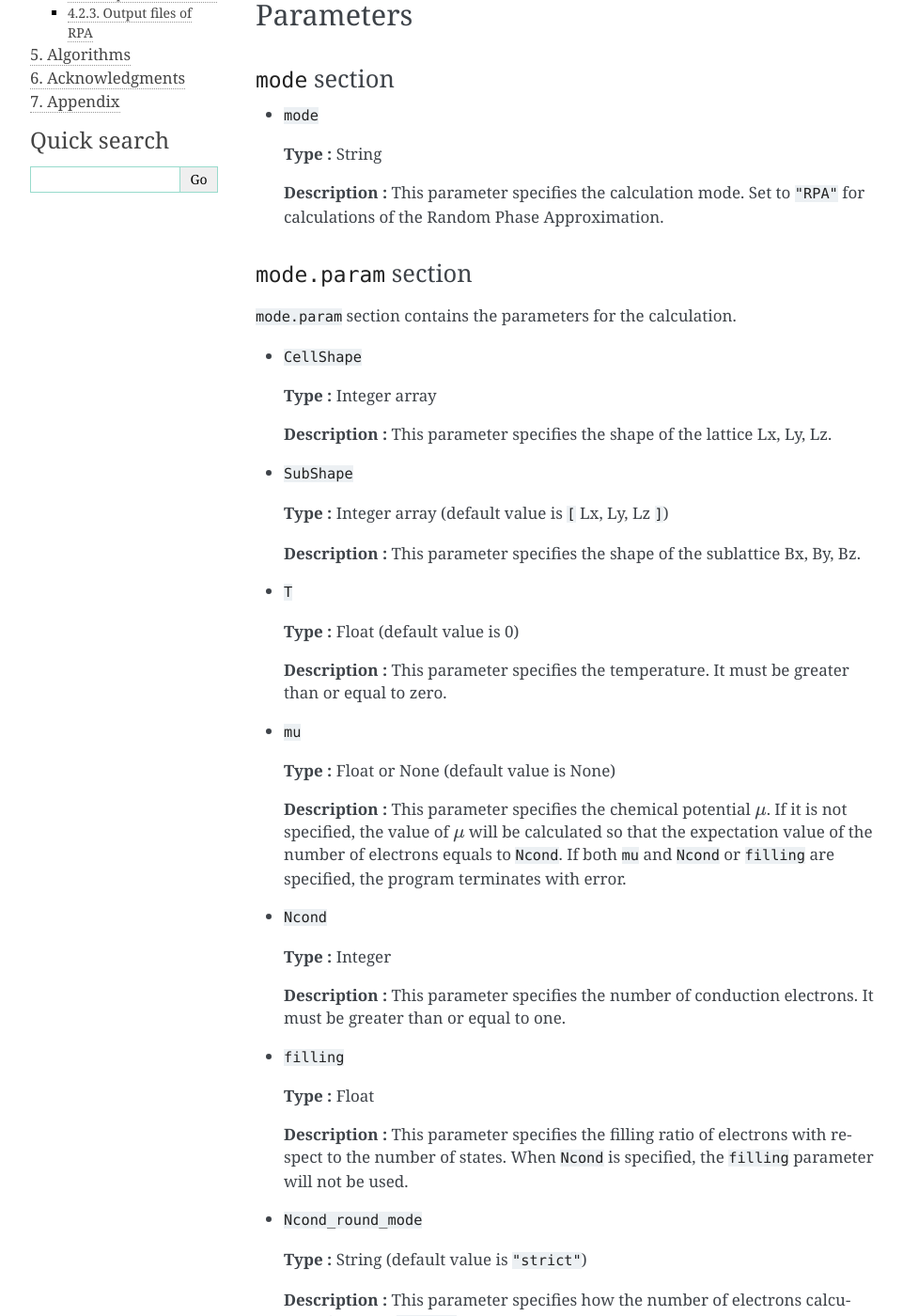
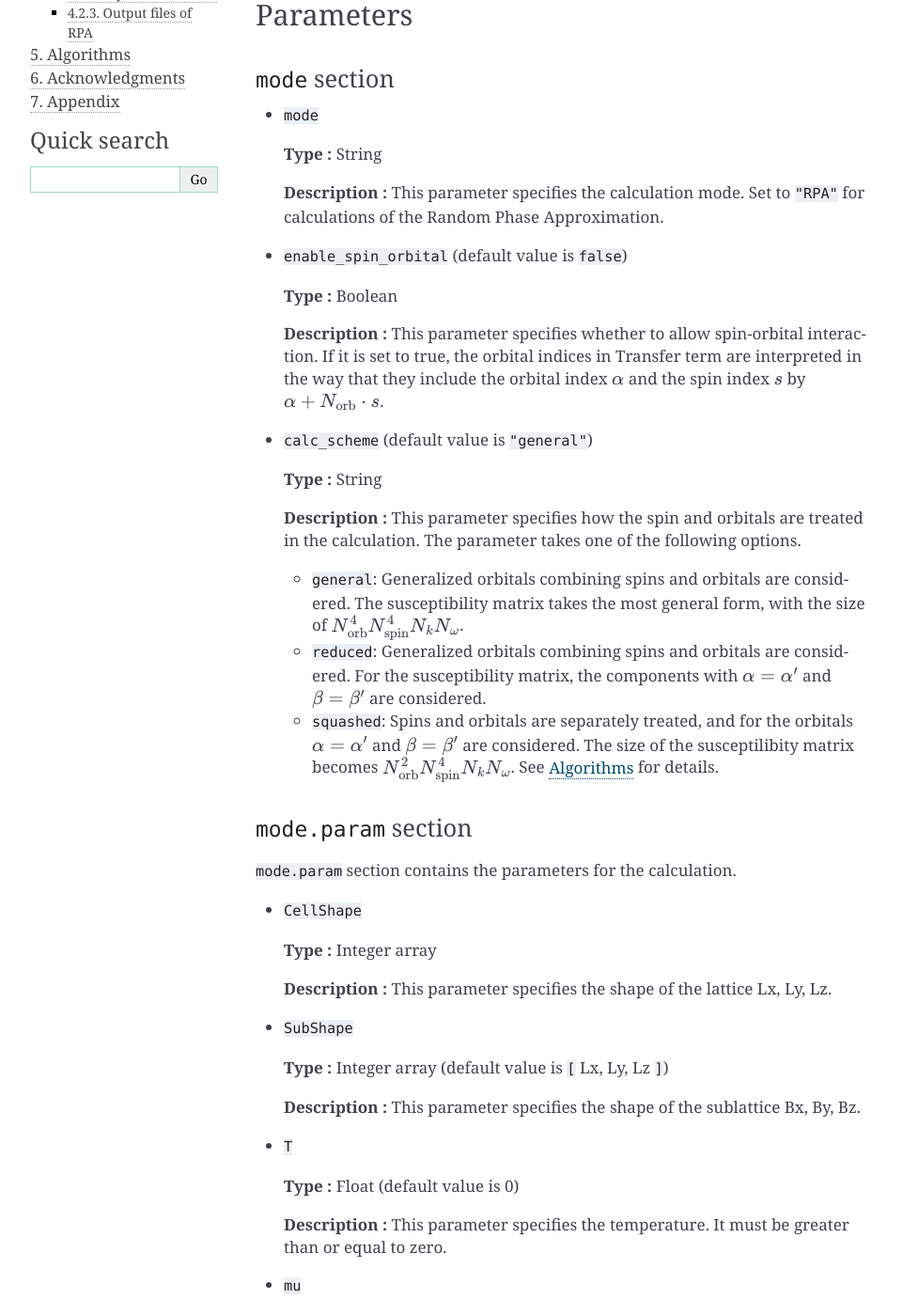
Before and after one commit to issp-center-dev/H-wave, a Sphinx documentation site: the page built from docs/en/source/rpa/filespecification/config/index_config.rst, in a window 1280 px wide and 1400 px high, scrolled down 552 px. Shown: the whole window at 94% size, without its empty margins (148-1109 px from the left). Built offline with Sphinx 7.4.7, drawn with Linux system fonts in a browser that asks for light colours; some of the changed text lies outside the part shown.

Commit message:
manual updated

```diff
--- a/docs/en/source/algorithm/rpa.rst
+++ b/docs/en/source/algorithm/rpa.rst
@@ -115,7 +115,7 @@ in the matrix form. Then finally it leads to the expression:
 
 In the above formula, orbitals and spins were treated as unified generalised orbitals.
 Of the arrays needed to perform the calculations,
-the susceptibility ( :math:`X^{(0)\alpha\alpha', \beta\beta'}({\bf q},i\omega_n)`, X^{\alpha\alpha', \beta\beta'}({\bf q},i\omega_n)`) is the largest multidimensional array,
+the susceptibility ( :math:`X^{(0)\alpha\alpha^\prime, \beta\beta^\prime}({\bf q},i\omega_n)`, :math:`X^{\alpha\alpha^\prime, \beta\beta^\prime}({\bf q},i\omega_n)`) is the largest multidimensional array,
 given by :math:`N_{\rm orb}^4 N_{\rm spin}^4 N_k N_{\omega}`, where the memory cost and computational complexity increase as the size increases.
 As explained below, the size of the multidimensional array of susceptibilities can be reduced by separating orbits and spins:
 for the two-body interactions handled in H-wave's RPA mode, separating orbits and spins results in
--- a/docs/en/source/rpa/filespecification/config/index_config.rst
+++ b/docs/en/source/rpa/filespecification/config/index_config.rst
@@ -38,6 +38,29 @@ Parameters
   **Description :**
   This parameter specifies the calculation mode.
   Set to ``"RPA"`` for calculations of the Random Phase Approximation.
+
+- ``enable_spin_orbital`` (default value is ``false``)
+
+  **Type :**
+  Boolean
+
+  **Description :**
+  This parameter specifies whether to allow spin-orbital interaction.
+  If it is set to true, the orbital indices in Transfer term are interpreted in the way that they include the orbital index :math:`\alpha` and the spin index :math:`s` by :math:`\alpha + N_\text{orb} \cdot s`.
+
+- ``calc_scheme`` (default value is ``"general"``)
+
+  **Type :**
+  String
+
+  **Description :**
+  This parameter specifies how the spin and orbitals are treated in the calculation. The parameter takes one of the following options.
+
+  - ``general``: Generalized orbitals combining spins and orbitals are considered. The susceptibility matrix takes the most general form, with the size of :math:`N_\text{orb}^4 N_\text{spin}^4 N_k N_\omega`.
+
+  - ``reduced``: Generalized orbitals combining spins and orbitals are considered. For the susceptibility matrix, the components with :math:`\alpha=\alpha^\prime` and :math:`\beta=\beta^\prime` are considered.
+
+  - ``squashed``: Spins and orbitals are separately treated, and for the orbitals :math:`\alpha=\alpha^\prime` and :math:`\beta=\beta^\prime` are considered. The size of the susceptilibity matrix becomes :math:`N_\text{orb}^2 N_\text{spin}^4 N_k N_\omega`. See :ref:`Ch:Algorithm` for details.
 
 
 ``mode.param`` section
--- a/docs/en/source/rpa/tutorial/tu-index.rst
+++ b/docs/en/source/rpa/tutorial/tu-index.rst
@@ -45,10 +45,8 @@ The calculation parameters are specified in ``[mode.param]`` subsection.
 ^^^^^^^^^^^^^^^^^^^^^^^^^^^^^^^^
 
 ``[file.input]`` subsection contains settings
-on the directory for the input files by ``path_to_input``,
-and the filename for the static Green's function by ``initial`` as an input.
-If the latter is not specified, it is assumed to be zero.
-It is also possible to read the pre-calculated irreducible susceptibility
+on the directory for the input files by ``path_to_input``.
+It is possible to read the pre-calculated irreducible susceptibility
 :math:`\chi_0(\vec{q})` from a file specified by ``chi0q_init`` and calculate
 the susceptibility.
 
--- a/docs/ja/source/rpa/tutorial/tu-index.rst
+++ b/docs/ja/source/rpa/tutorial/tu-index.rst
@@ -38,8 +38,8 @@ H-waveを乱雑位相近似モード(RPA)で実行するには、入力ファイ
 ``[file]`` セクション
 ^^^^^^^^^^^^^^^^^^^^^^^^^^^^^^^^
 
-``[file.input]`` サブセクションでは、入力ファイルを格納するディレクトリ ``path_to_input`` と、読み込む静的グリーン関数のファイル名 ``initial`` を指定します。指定がない場合は0と仮定します。
-また、以前に計算した既約感受率 :math:`\chi_0(\vec{q})` のデータを ``chi0q_init`` に指定したファイルから読み込んで感受率の計算を行うこともできます。
+``[file.input]`` サブセクションでは、入力ファイルを格納するディレクトリ ``path_to_input`` を指定します。
+以前に計算した既約感受率 :math:`\chi_0(\vec{q})` のデータを ``chi0q_init`` に指定したファイルから読み込んで感受率の計算を行うことができます。
 ``[file.input.interaction]`` サブセクションには、幾何情報および相互作用定義を格納するファイルのファイル名を相互作用のタイプごとに列挙します。
 
 ``[file.output]`` サブセクションには、
```
Also changed, not shown: other parts of docs/en/source/rpa/filespecification/config/index_config.rst (+0 -11 lines), docs/ja/source/rpa/filespecification/config/index_config.rst (+19 -9 lines).
